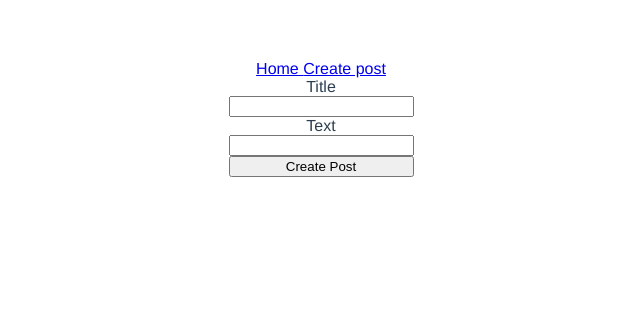
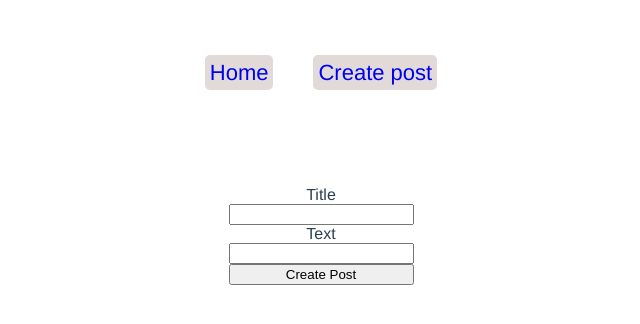
Before and after one commit to DimaMaster149/ddd-js-frontend, a Vue app: page /create in a window 1280 px wide. Shown: the top 324 px of the page, without its empty margins (319-959 px from the left). Built offline with nearby package versions, Linux system fonts and the light colour scheme.

Commit message:
Update styles

```diff
--- a/src/App.vue
+++ b/src/App.vue
@@ -1,7 +1,7 @@
 <template>
   <div id="app">
-    <router-link :to="{name: 'home'}">Home </router-link>
-    <router-link :to="{name: 'create-post'}">Create post</router-link>
+    <router-link class="nav-link" :to="{name: 'home'}">Home</router-link>
+    <router-link class="nav-link" :to="{name: 'create-post'}">Create post</router-link>
     <router-view/>
   </div>
 </template>
@@ -22,4 +22,13 @@ export default class App extends Vue {}
   color: #2c3e50;
   margin-top: 60px;
 }
+
+.nav-link {
+  text-decoration: none;
+  font-size: 22px;
+  margin: 0 20px;
+  padding: 5px;
+  background-color: #E2DAD9;
+  border-radius: 5px;
+}
 </style>
--- a/src/components/PostItem.vue
+++ b/src/components/PostItem.vue
@@ -1,8 +1,8 @@
 <template>
   <div class="post-item">
-    <span>{{post.id}}</span>
-    <span>{{post.title}}</span>
-    <span>{{post.text}}</span>
+    <span class="post-item__text">{{post.id}}</span>
+    <span class="post-item__text">{{post.title}}</span>
+    <span class="post-item__text">{{post.text}}</span>
     <span class="post-item__remove" @click="$emit('remove', post.id)">remove</span>
   </div>
 </template>
@@ -19,6 +19,11 @@ export default class PostItem extends Vue {
 .post-item {
   display: flex;
   flex-direction: row;
+
+  &__text {
+    margin: 0 10px;
+  }
+
   &__remove {
     margin-left: 12px;
     color: red;
--- a/src/views/CreatePost.vue
+++ b/src/views/CreatePost.vue
@@ -24,7 +24,7 @@ export default defineComponent ({
   },
 
   setup() {
-    const PostService = inject('PostService')
+    const PostService: any = inject('PostService')
     return { PostService }
   },
 
@@ -52,6 +52,7 @@ export default defineComponent ({
   display: flex;
   justify-content: center;
   width: 100%;
+  margin: 100px 0;
 
   &__inner {
     display: flex;
--- a/src/views/Home.vue
+++ b/src/views/Home.vue
@@ -1,6 +1,5 @@
 <template>
   <div class="home">
-    home
     <post-item
       v-for="(post, index) in PostService.posts"
       :post="post"
@@ -21,7 +20,7 @@ export default defineComponent ({
     PostItem
   },
   setup() {
-    const PostService = inject('PostService');
+    const PostService: any = inject('PostService');
     if (PostService.posts.value.length === 0) {
       PostService.getPosts()
     }
@@ -32,6 +31,7 @@ export default defineComponent ({
 
 <style lang="scss" scoped>
 .home {
+  margin: 100px;
   display: flex;
   flex-direction: column;
 }
```
